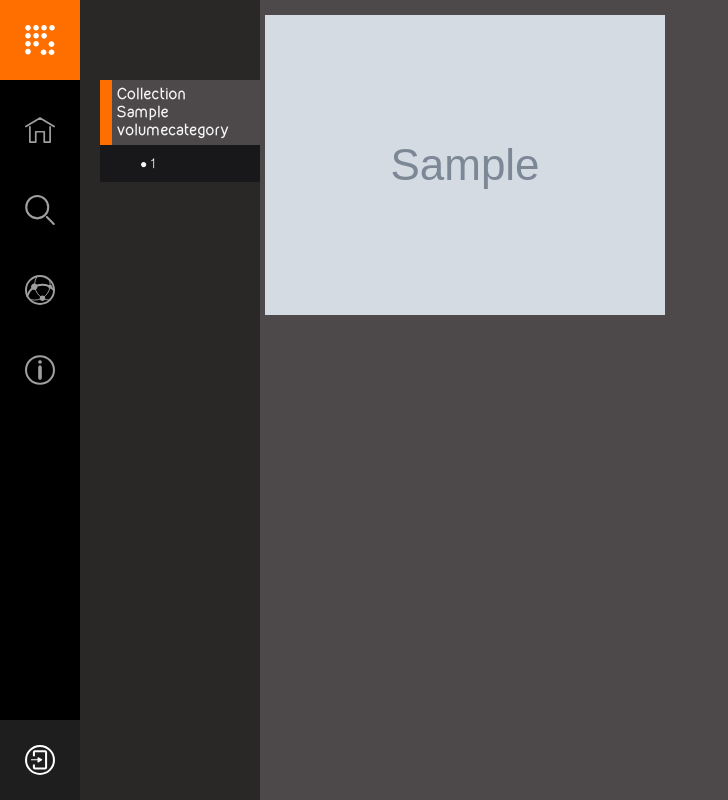
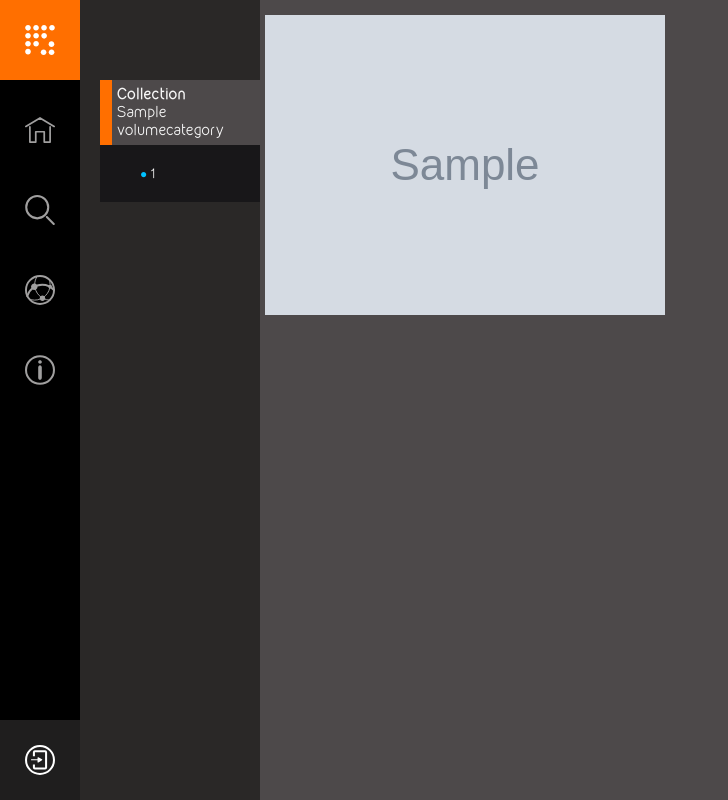
Before and after one commit to kleingeist/muster, a Django app: page /muster/volume/1 in a window 1280 px wide. Shown: the whole page, without its empty margins (0-728 px from the left). Run offline with Django 3.2, Linux system fonts and the light colour scheme; tables that the repository leaves empty hold one stand-in row (values such as "Sample post"); grey boxes marked "Sample" are stand-in pictures; some libraries are stand-ins or nearby versions; some web fonts are replaced.

Commit message:
switched to header and paragraph in volume-cat name. Added blue circle on active. Added click mouse on hover over category-name.

```diff
--- a/musterapp/static/musterapp/css/default.css
+++ b/musterapp/static/musterapp/css/default.css
@@ -191,12 +191,15 @@ body {
 }
 
 .sidebar h2{
-    font-size: 14px
+  font-family: kirvy-bold-webfont;
+  font-size: 14px;
+  line-height: 130%;
+  margin: 0;
 }
 
 /* index specific styles */
 .volume-cat {
-  font-family: kirvy-bold-webfont;
+  font-family: kirvy-regular-webfont;
   position: relative;
 }
 
@@ -207,7 +210,6 @@ body {
 }
 
 .volume-cat li {
-  font-family: "kirvy-regular-webfont";
   font-size: 12px;
   float: left;
   clear: both;
@@ -220,10 +222,11 @@ body {
 
 .volume-cat .name {
   background-color: #4d494a;
+  padding: 5px 5px 5px 5px;
   margin-top: 10px;
-  padding: 5px 0px 5px 5px;
   border: 0px solid #a19f9f;
   border-left-width: 12px;
+  cursor: pointer;
 }
 
 
@@ -238,6 +241,8 @@ body {
   overflow-x: auto;
   overflow-y: hidden;
   background-color: #181719;
+  padding-top: 10px;
+  padding-bottom: 10px;
 }
 
 .volume-cat .volume-list .hover {
--- a/musterapp/templates/left-sidebar.html
+++ b/musterapp/templates/left-sidebar.html
@@ -3,12 +3,17 @@
 <div class="sidebar" id="left-sidebar">
     {% for category in categories %}
         <div class="volume-cat">
-            <p class="volume-cat name {% if volume.category == category %}active{% endif %}">Collection<br>{{ category.name }}</p>
+            <div class="volume-cat name {% if volume.category == category %}active{% endif %}">
+                <h2>Collection<br></h2>
+                <p>{{ category.name }}</p>
+            </div>
 
             <ul class="volume-list {% if volume.category != category %}hidden{% endif %}">
                 {% for vol in category.volumes_ordered %}
                     <li class="volume">
-                        <a {% if vol == volume  %}class="active" {% endif %}href="{% url "volume_detail" vol.record_id %}">&#x25CF; {{ vol.record_id }}</a>
+                        <a {% if vol == volume  %}class="active" {% endif %}href="{% url "volume_detail" vol.record_id %}">
+                            <span {% if vol == volume %}style="color:#00c2ff"{% endif %}>&#x25CF; </span>{{ vol.record_id }}
+                        </a>
                     </li>
                     <br/>
                 {% endfor %}
```
